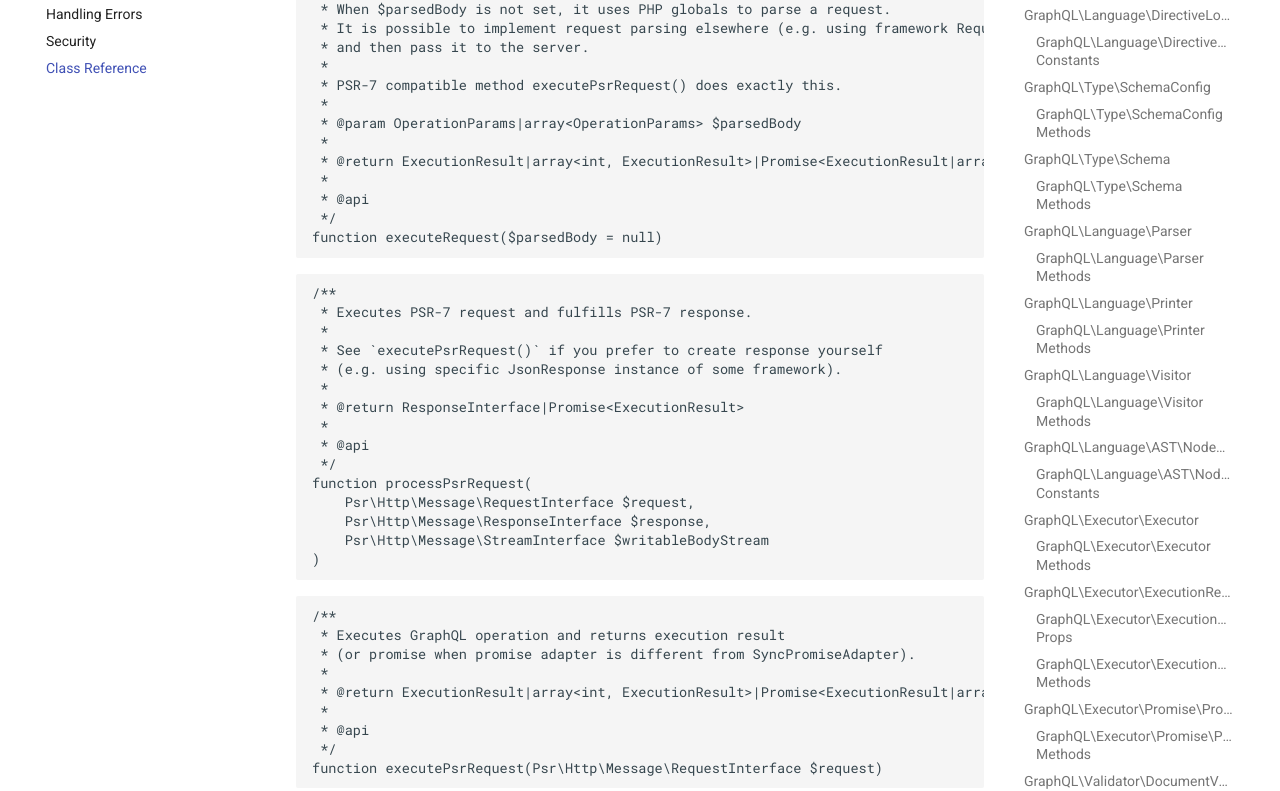
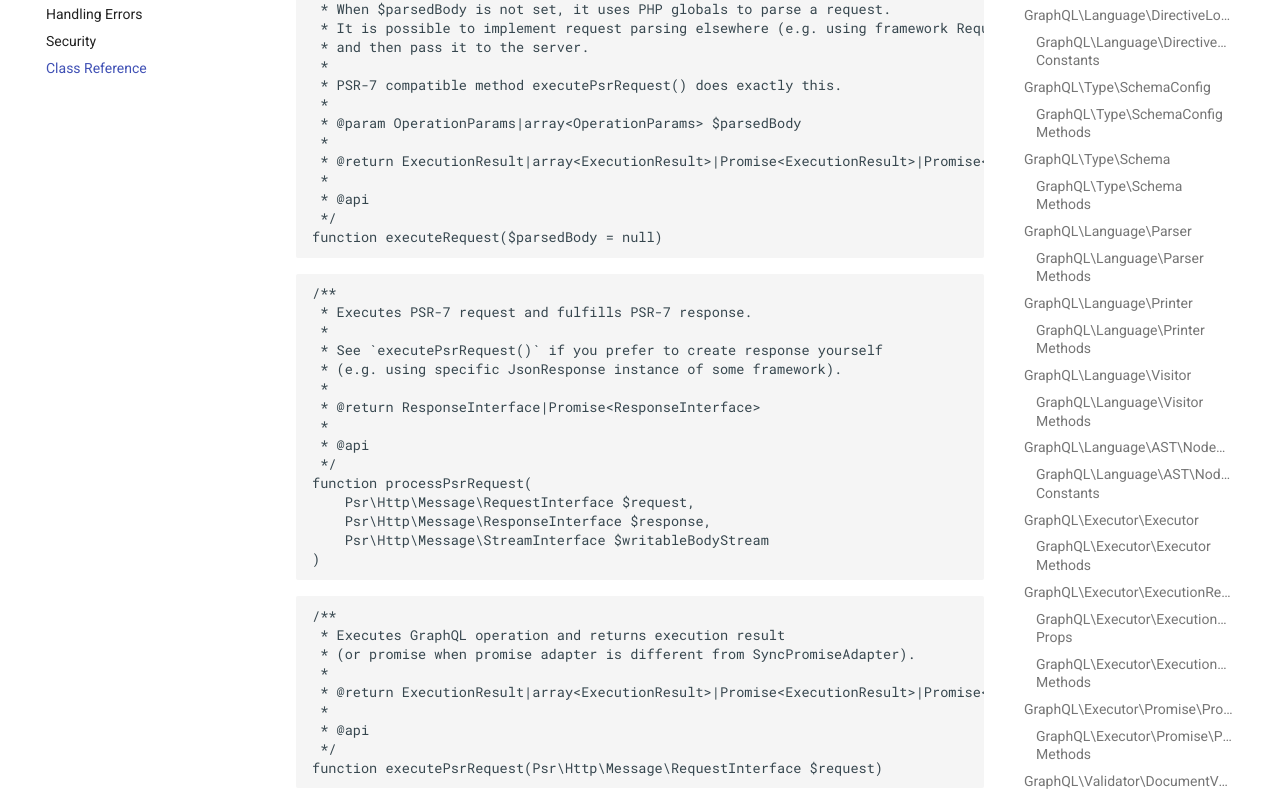
Before and after one commit to webonyx/graphql-php, an MkDocs documentation site: the page built from docs/class-reference.md, in a window 1280 px wide and 1400 px high, scrolled down 35621 px. Shown: the part 336-1127 px from the top of the window. Built offline with MkDocs 1.6.1 and Material for MkDocs 9.7.7, drawn with Linux system fonts in a browser that asks for light colours; comment, search, counter and statistics services are not loaded; some of the changed text lies outside the part shown.

Commit message:
Prettify docs

```diff
--- a/docs/class-reference.md
+++ b/docs/class-reference.md
@@ -1502,8 +1502,8 @@ function then(
  * Creates a Promise from the given resolver callable.
  *
  * @template V
- *
- * @param callable(callable $resolve, callable $reject): void $resolver
+ * @param callable(callable(V): void $resolve, callable(\Throwable): void $reject): void $resolver
+ * @return Promise<V>
  *
  * @api
  */
@@ -1545,7 +1545,7 @@ function createRejected(Throwable $reason): GraphQL\Executor\Promise\Promise
  *
  * @param iterable<Promise<V>|V> $promisesOrValues
  *
- * @return Promise<TODO>
+ * @return Promise<V[]>
  *
  * @api
  */
@@ -1903,7 +1903,7 @@ function handleRequest($parsedBody = null): void
  *
  * @param OperationParams|array<OperationParams> $parsedBody
  *
- * @return ExecutionResult|array<int, ExecutionResult>|Promise<ExecutionResult|array<int, ExecutionResult>>
+ * @return ExecutionResult|array<ExecutionResult>|Promise<ExecutionResult>|Promise<array<ExecutionResult>>
  *
  * @api
  */
@@ -1917,7 +1917,7 @@ function executeRequest($parsedBody = null)
  * See `executePsrRequest()` if you prefer to create response yourself
  * (e.g. using specific JsonResponse instance of some framework).
  *
- * @return ResponseInterface|Promise<ExecutionResult>
+ * @return ResponseInterface|Promise<ResponseInterface>
  *
  * @api
  */
@@ -1933,7 +1933,7 @@ function processPsrRequest(
  * Executes GraphQL operation and returns execution result
  * (or promise when promise adapter is different from SyncPromiseAdapter).
  *
- * @return ExecutionResult|array<int, ExecutionResult>|Promise<ExecutionResult|array<int, ExecutionResult>>
+ * @return ExecutionResult|array<ExecutionResult>|Promise<ExecutionResult>|Promise<array<ExecutionResult>>
  *
  * @api
  */
@@ -2170,7 +2170,7 @@ function executeBatch(GraphQL\Server\ServerConfig $config, array $operations)
 /**
  * Send response using standard PHP `header()` and `echo`.
  *
- * @param Promise<ExecutionResult|array<ExecutionResult>>|ExecutionResult|array<ExecutionResult> $result
+ * @param Promise<ExecutionResult>|Promise<array<ExecutionResult>>|ExecutionResult|array<ExecutionResult> $result
  *
  * @api
  */
@@ -2194,9 +2194,9 @@ function parsePsrRequest(Psr\Http\Message\RequestInterface $request)
 /**
  * Converts query execution result to PSR-7 response.
  *
- * @param Promise<ExecutionResult|array<ExecutionResult>>|ExecutionResult|array<ExecutionResult> $result
- *
- * @return Promise<ExecutionResult>|ResponseInterface
+ * @param Promise<ExecutionResult>|Promise<array<ExecutionResult>>|ExecutionResult|array<ExecutionResult> $result
+ *
+ * @return Promise<ResponseInterface>|ResponseInterface
  *
  * @api
  */
```
Also changed, not shown: other parts of docs/class-reference.md (+1 -1 lines).
